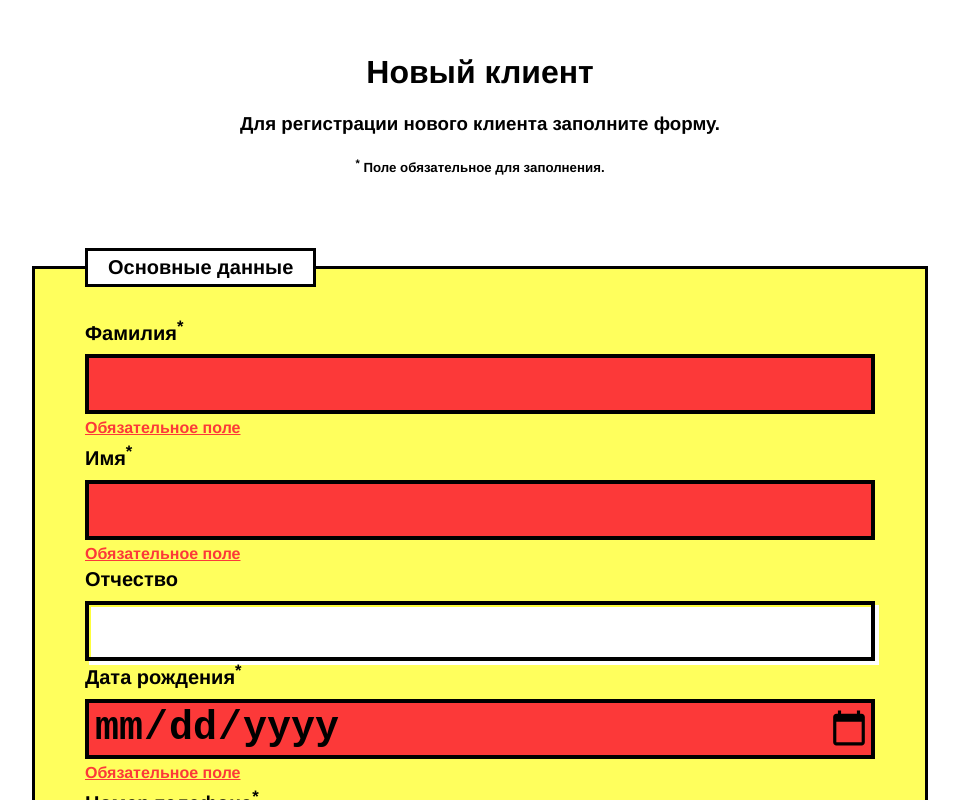
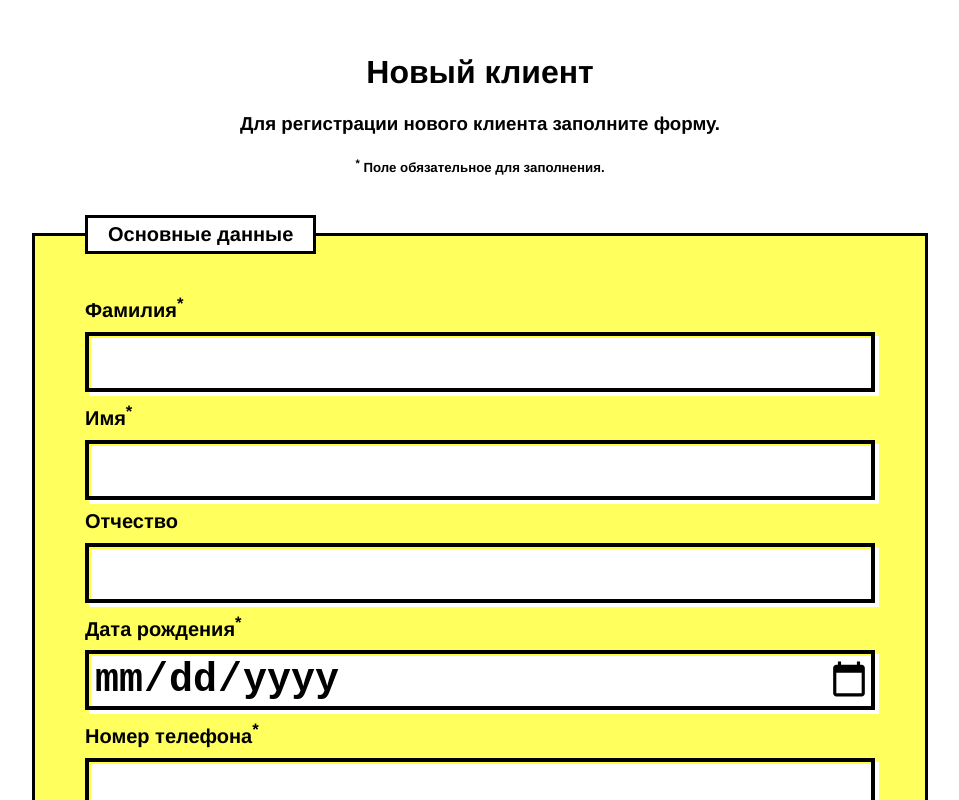
Before and after one commit to caspiann/Test-tasks, a Vue app in the folder form-validation-vue/: page / in a window 1280 px wide. Shown: the top 800 px of the page, without its empty margins (160-1119 px from the left). Built offline with nearby package versions, Linux system fonts and the light colour scheme.

Commit message:
added form validation

```diff
--- a/form-validation-vue/src/App.vue
+++ b/form-validation-vue/src/App.vue
@@ -19,14 +19,6 @@ export default {
       isFormChecked: false
     }
   },
-  methods: {
-    checkForm() {
-      this.$v.form.$touch()
-      if (!this.$v.form.$error) {
-        this.isFormChecked = true;
-      }
-    }
-  }
 
 }
 </script>
--- a/form-validation-vue/src/assets/mainUiStyle.scss
+++ b/form-validation-vue/src/assets/mainUiStyle.scss
@@ -22,7 +22,7 @@ input:focus {
   height: 40px;
 }
 
-.error{
+.error {
   box-shadow: none;
   background-color: #fc3939;
 }
--- a/form-validation-vue/src/components/RegistrationForm.vue
+++ b/form-validation-vue/src/components/RegistrationForm.vue
@@ -1,30 +1,27 @@
 <template>
   <div class="container">
-    <div class="header">
-      <h1>Новый клиент</h1>
-      <h3>Для регистрации нового клиента заполните форму.</h3>
-      <h5><sup>*</sup> Поле обязательное для заполнения.</h5>
-    </div>
-    <form>
+    <form @submit.prevent="onSubmit" v-if="!isValid">
+      <div class="header">
+        <h1>Новый клиент</h1>
+        <h3>Для регистрации нового клиента заполните форму.</h3>
+        <h5><sup>*</sup> Поле обязательное для заполнения.</h5>
+      </div>
       <fieldset>
         <legend>Основные данные</legend>
 
         <InputElement
-            type="text" :title="{name:'Фамилия', dataName:'secondName'}" is-error="true" is-required="true"
+            type="text"
+            :title="{name:'Фамилия', dataName:'secondName'}"
+            is-required="true"
             @_set="Value"
-        >
-          <template #error>
-            <InfoMessage message="Обязательное поле" />
-          </template>
-        </InputElement>
+        />
 
         <InputElement
-            type="text" :title="{name:'Имя', dataName:'name'}" is-error="true" is-required="true" @_set="Value"
-        >
-          <template #error>
-            <InfoMessage message="Обязательное поле" />
-          </template>
-        </InputElement>
+            type="text"
+            :title="{name:'Имя', dataName:'name'}"
+            is-required="true"
+            @_set="Value"
+        />
 
         <InputElement
             :title="{name:'Отчество', dataName:'lastName'}"
@@ -35,24 +32,16 @@
         <InputElement
             type="date"
             :title="{name:'Дата рождения', dataName:'birthday'}"
-            is-error="true" is-required="true"
+            is-required="true"
             @_set="Value"
-        >
-          <template #error>
-            <InfoMessage message="Обязательное поле" />
-          </template>
-        </InputElement>
+        />
 
         <InputElement
             type="number"
             :title="{name:'Номер телефона', dataName:'phone'}"
-            is-error="true" is-required="true"
+            is-required="true"
             @_set="Value"
-        >
-          <template #error>
-            <InfoMessage message="Обязательное поле" />
-          </template>
-        </InputElement>
+        />
 
         <InputElement
             :title="{name:'Пол', dataName:'sex'}"
@@ -80,6 +69,7 @@
             :title="{name:'Не отправлять СМС', dataName:'notSendSMS'}" @_set="Value"
         />
       </fieldset>
+
       <fieldset>
         <legend>Адрес</legend>
         <InputElement
@@ -87,11 +77,13 @@
             type="number"
             @_set="Value"
         />
+
         <InputElement
             :title="{name:'Страна', dataName:'country'}"
             type="text"
             @_set="Value"
         />
+
         <InputElement
             :title="{name:'Область', dataName:'region'}"
             type="text"
@@ -101,19 +93,16 @@
         <InputElement
             type="text"
             :title="{name:'Город', dataName:'city'}"
-            is-error="true" is-required="true"
+            is-required="true"
             @_set="Value"
-        >
-          <template #error>
-            <InfoMessage message="Обязательное поле" />
-          </template>
-        </InputElement>
+        />
 
         <InputElement
             :title="{name:'Улица', dataName:'street'}"
             type="text"
             @_set="Value"
         />
+
         <InputElement
             :title="{name:'Дом', dataName:'house'}"
             type="number"
@@ -134,16 +123,19 @@
             <InfoMessage message="Обязательное поле" />
           </template>
         </Select>
+
         <InputElement
             :title="{name:'Серия', dataName:'serialNumber'}"
             type="number"
             @_set="Value"
         />
+
         <InputElement
             :title="{name:'Номер', dataName:'number'}"
             type="number"
             @_set="Value"
         />
+
         <InputElement
             :title="{name:'Кем выдан', dataName:'gettingPlace'}"
             type="text"
@@ -152,33 +144,29 @@
         <InputElement
             type="date"
             :title="{name:'Дата выдачи', dataName:'gettingDate'}"
-            is-error="true" is-required="true" @_set="Value"
-        >
-          <template #error>
-            <InfoMessage message="Обязательное поле" />
-          </template>
-        </InputElement>
+            is-required="true" @_set="Value"
+        />
 
-        <Button title="Отправить" />
+        <Button title="Отправить" @click="onSubmit" />
+
       </fieldset>
 
     </form>
+    <InfoMessage message="Клиент успешно создан!" v-else />
 
   </div>
 </template>
 
 <script>
+import Button from '@/components/UI/Button';
 import Checkbox from '@/components/UI/Checkbox';
+import InfoMessage from '@/components/UI/InfoMessage';
 import InputElement from '@/components/UI/InputElement';
-import Button from '@/components/UI/Button';
 import Select from '@/components/UI/Select';
-import InfoMessage from '@/components/UI/InfoMessage';
-import {validationMixin} from 'vuelidate';
-import validation from '@/mixins/validation';
 import setData from '@/mixins/setData';
 
 export default {
-  mixins: [validation, validationMixin, setData],
+  mixins: [setData],
   name: 'App',
   components: {
     InputElement,
@@ -189,35 +177,39 @@ export default {
   },
   data() {
     return {
-      mainData: {
-        'name': '',
-        'secondName': '',
-        'lastName': '',
-        'birthday': '',
-        'phone': '',
-        'sex': '',
+      isValid: false,
+      form: {
+        name: '',
+        secondName: '',
+        lastName: '',
+        birthday: '',
+        phone: '',
+        sex: '',
         clients: [],
         doctor: '',
         notSendSMS: true,
-      },
-      address: {
-        'index': '',
-        'country': '',
-        'region': '',
-        'city': '',
-        'street': '',
-        'house': '',
-      },
-      document: {
+        index: '',
+        country: '',
+        region: '',
+        city: '',
+        street: '',
+        house: '',
         documentType: '',
-        'serialNumber': '',
-        'number': '',
-        'gettingPlace': '',
-        'gettingDate': '',
+        serialNumber: '',
+        number: '',
+        gettingPlace: '',
+        gettingDate: '',
       },
     };
   },
-
+  methods: {
+    onSubmit() {
+      const requiredFields = ['name', 'secondName', 'phone', 'birthday', 'clients', 'city', 'documentType', 'gettingDate'];
+      this.isValid = requiredFields.every((item) => {
+        return this.form[item].length > 0;
+      });
+    },
+  },
 };
 </script>
 
@@ -273,6 +265,10 @@ export default {
       margin: 10px 0;
       padding: 10px;
     }
+
+    legend {
+      text-align: center;
+    }
   }
 }
 
--- a/form-validation-vue/src/components/UI/InputElement.vue
+++ b/form-validation-vue/src/components/UI/InputElement.vue
@@ -1,18 +1,29 @@
 <template>
   <div class="container">
-    <label for="title.dataName">{{ title.name }}<sup v-if="isRequired">*</sup></label>
-    <input :type="type" id="title.dataName" :class=errorClass() v-model.trim="inputValue.value" @change="getData">
-    <slot name="error"></slot>
+    <label :for="title.dataName">{{ title.name }}<sup v-if="isRequired">*</sup></label>
+    <input
+        :type="type" :id="title.dataName" v-model.trim="inputValue.value" @change="getData"
+        @input="setValue($event.target.value)"
+    >
+
+    <InfoMessage :message="isValidData().message" v-if="isValidData().valid" />
+    <InfoMessage message="Номер телефона должен начинатся с '7'" v-else-if="isStartWithSeven()" />
   </div>
 </template>
 
 <script>
 import getData from '@/mixins/getData';
+import {validationMixin} from 'vuelidate';
+import {required, minLength} from 'vuelidate/lib/validators';
+import InfoMessage from '@/components/UI/InfoMessage';
 
 export default {
   name: 'Input',
-  props: ['title', 'type', 'isError', 'isRequired'],
-  mixins: [getData],
+  props: ['title', 'type', 'isRequired'],
+  mixins: [getData, validationMixin],
+  components: {
+    InfoMessage,
+  },
   data() {
     return {
       inputValue: {
@@ -22,11 +33,47 @@ export default {
     };
   },
   methods: {
-    errorClass() {
-      if (this.isError) {
-        return 'error';
+    setValue(val) {
+      this.inputValue.value = val;
+      this.$v.inputValue.value.$touch();
+    },
+    isDirtyField() {
+      return this.$v.inputValue.value.$dirty && this.$v.inputValue.value.$model && this.isRequired;
+    },
+    isValidData() {
+      if (this.title.dataName === 'phone') {
+        return {
+          valid: !this.$v.inputValue.value.minLength && this.isDirtyField() && this.isRequired,
+          message: 'Введите корректеный номер телефона',
+        };
+      } else {
+        return {
+          valid: this.$v.inputValue.value.$dirty && !this.$v.inputValue.value.$model && this.isRequired,
+          message: 'Обязательное поле',
+        };
       }
     },
+    isStartWithSeven() {
+      if (this.title.dataName === 'phone') {
+        return !this.$v.inputValue.value.mustStartWithSeven && this.isDirtyField();
+      }
+    },
+  },
+  validations() {
+    const mustStartWithSeven = (value) => value[0] === '7';
+    if (this.title.dataName === 'phone') {
+      return {
+        inputValue: {
+          value: {required, minLength: minLength(11), mustStartWithSeven},
+        },
+      };
+    } else {
+      return {
+        inputValue: {
+          value: {required},
+        },
+      };
+    }
   },
 };
 </script>
@@ -49,6 +96,7 @@ export default {
 
   label {
     padding-bottom: 5px;
+    padding-top: 10px;
     font-size: 20px;
     font-weight: 700;
     text-align: left;
--- a/form-validation-vue/src/components/UI/Select.vue
+++ b/form-validation-vue/src/components/UI/Select.vue
@@ -1,19 +1,29 @@
 <template>
   <div class="container">
     <label :for="title.dataName">{{ title.name }}<sup v-if="isRequired">*</sup></label>
-    <select name="" :id="title.dataName" class="mainBlockStyle" :multiple="isMultiple" v-model="inputValue.value" @change="getData">
+    <select
+        name="" :id="title.dataName" class="mainBlockStyle" :multiple="isMultiple" v-model="inputValue.value"
+        @change="getData"
+    >
       <option v-for="(w, index) of options" :key="index" :value="w.option">{{ w.option }}</option>
     </select>
-    <slot name="error"></slot>
+    <InfoMessage message="Обязательное поле" v-if="isDirtyField()" />
   </div>
 </template>
 
 <script>
 import getData from '@/mixins/getData';
+import {validationMixin} from 'vuelidate';
+import {required} from 'vuelidate/lib/validators';
+import InfoMessage from '@/components/UI/InfoMessage';
+
 export default {
   name: 'Select',
   props: ['title', 'options', 'isMultiple', 'isRequired'],
-  mixins: [getData],
+  mixins: [getData, validationMixin],
+  components: {
+    InfoMessage,
+  },
   data() {
     return {
       inputValue: {
@@ -22,21 +32,32 @@ export default {
       },
     };
   },
+  methods: {
+    isDirtyField() {
+      return this.$v.inputValue.value.$invalid && !this.$v.inputValue.value.required && this.isRequired;
+    },
+  },
+  validations: {
+    inputValue: {
+      value: {required},
+    },
+  },
 };
 </script>
 
-<style lang="scss" >
+<style lang="scss">
 @import '../../assets/mainUiStyle';
 
 
 .container {
   box-sizing: content-box;
 
-  .mainBlockStyle{
+  .mainBlockStyle {
     background: #fff;
+
     &:hover,
     &:active,
-    &:focus{
+    &:focus {
       color: #000;
     }
   }
@@ -64,7 +85,7 @@ export default {
 
 @media (max-width: 768px) {
   .container {
-    select{
+    select {
       width: 70%;
     }
   }
@@ -72,7 +93,7 @@ export default {
 
 @media (max-width: 480px) and (min-width: 320px) {
   .container {
-    select{
+    select {
       width: 100%;
     }
   }
```
Also changed, not shown: form-validation-vue/src/components/UI/Button.vue (+6 -5 lines), form-validation-vue/src/components/UI/Checkbox.vue (+11 -9 lines), form-validation-vue/src/components/UI/InfoMessage.vue (+4 -4 lines), form-validation-vue/src/main.js (+5 -5 lines), form-validation-vue/src/mixins/getData.js (+4 -4 lines), form-validation-vue/src/mixins/setData.js (+5 -5 lines), form-validation-vue/src/mixins/validation.js (deleted, +0 -22 lines). Lines whose indentation alone changed are shown as unchanged.
